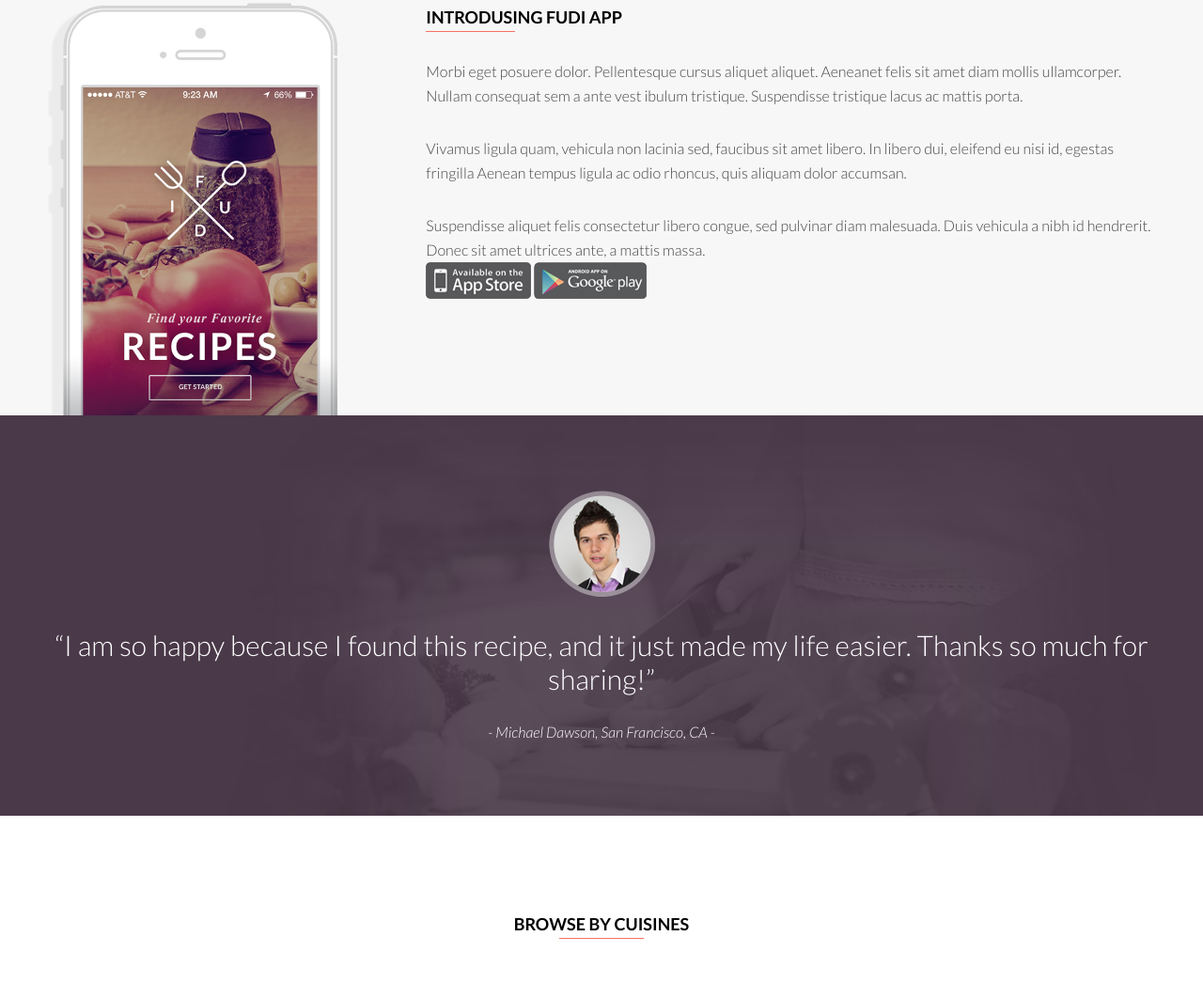
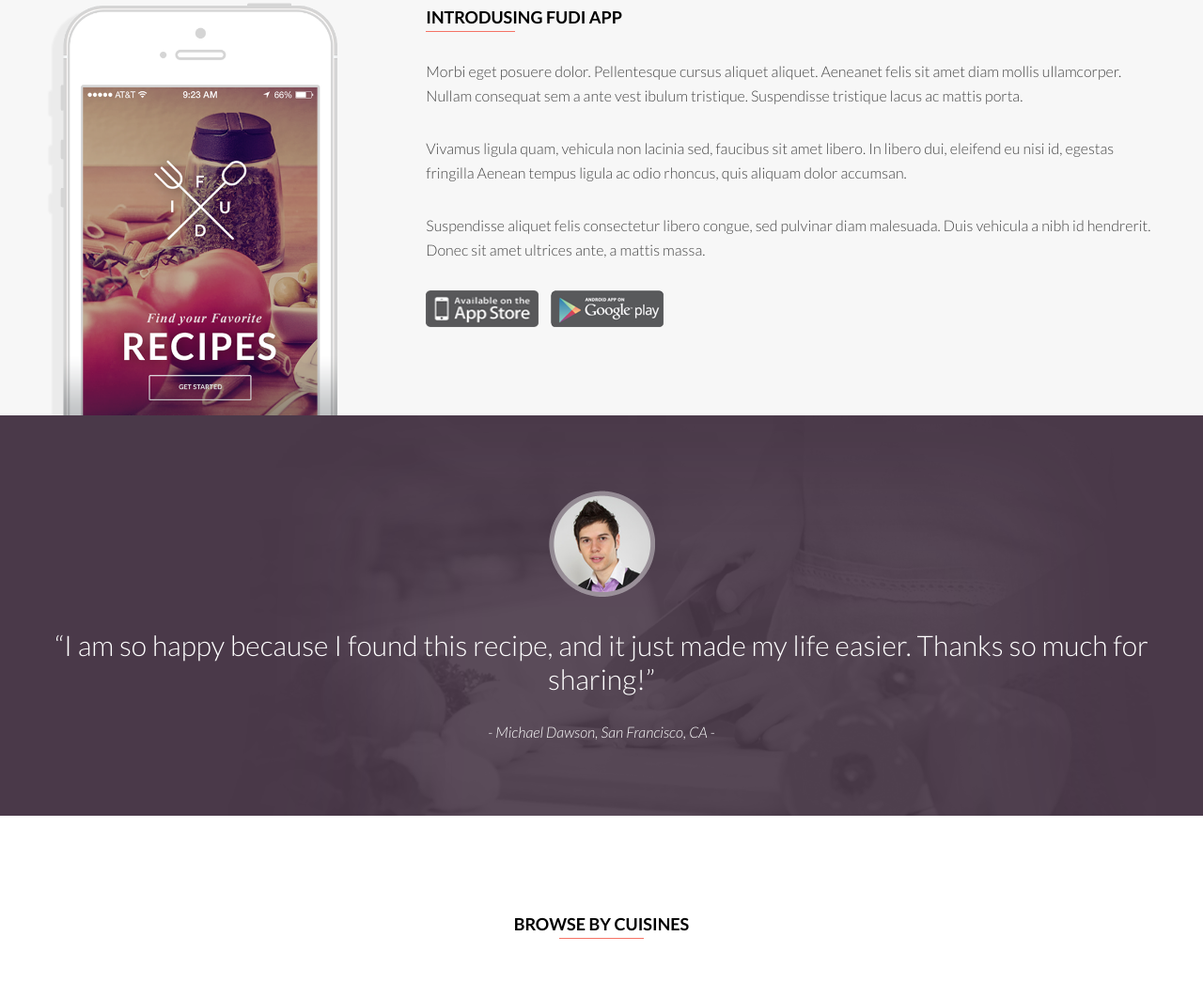
Before and after one commit to stasyakalinina/stasyakalinina.github.io, a plain HTML site: page fudi/index.html in a window 1280 px wide. Shown: the part 1433-2479 px from the top of the page at 94% size. Drawn offline with Linux system fonts and the light colour scheme.

Commit message:
добавление стилей

```diff
--- a/fudi/css/style.css
+++ b/fudi/css/style.css
@@ -132,6 +132,7 @@ a.icon__nav {
     font-weight: bold;
     border: 2px solid #fff;
     padding: 25px 80px;
+    transition: all 0.5s ease-out;
 }
 .btn:hover{
     background-color: #fff;
@@ -232,11 +233,23 @@ a.icon__nav {
     left: 0px;
 
 }
-.app_store {
+.app__store {
     margin-top: 30px;
 }
-.app_store img {
+.app__link{
     margin-right: 10px;
+    cursor: pointer;
+    display: inline-block;
+    -webkit-transition: all 0.5s ease-out;
+    transition: all 0.5s ease-out;
+}
+.app__link:hover{
+   -webkit-transform: scale(1.1);
+           transform: scale(1.1);
+}
+.app__store img{
+    width: 120px;
+    height: 39px;
 }
 
 /*reviews*/
```
